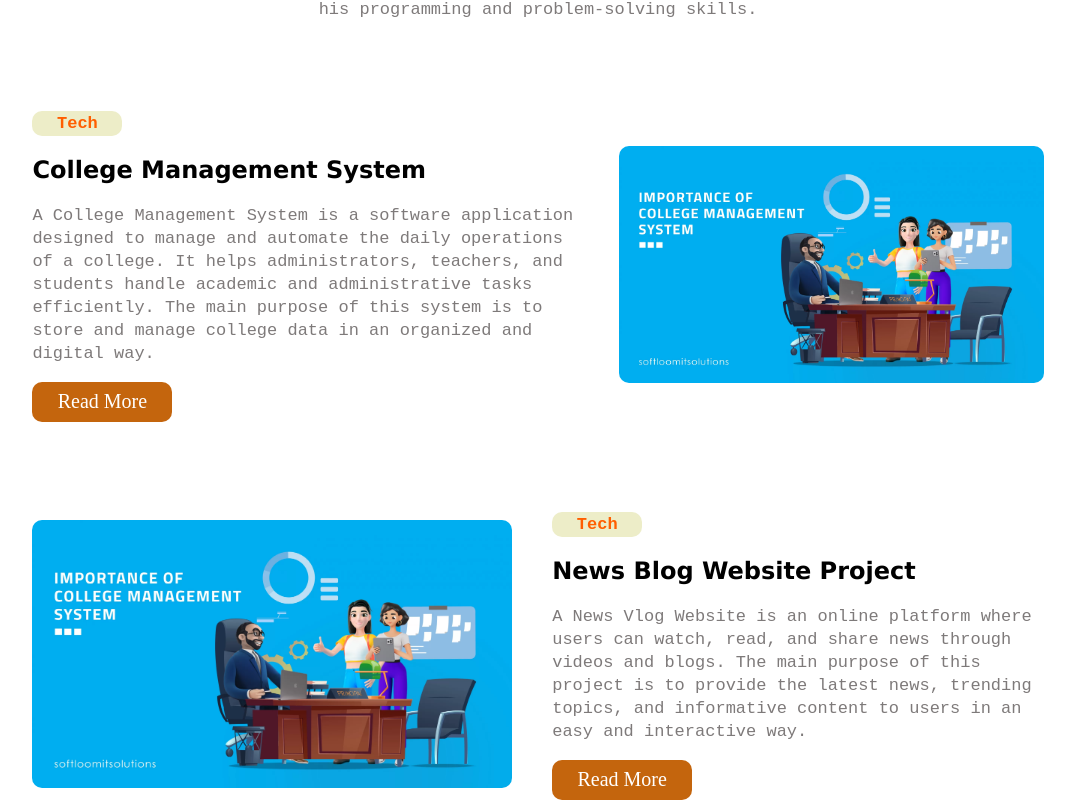
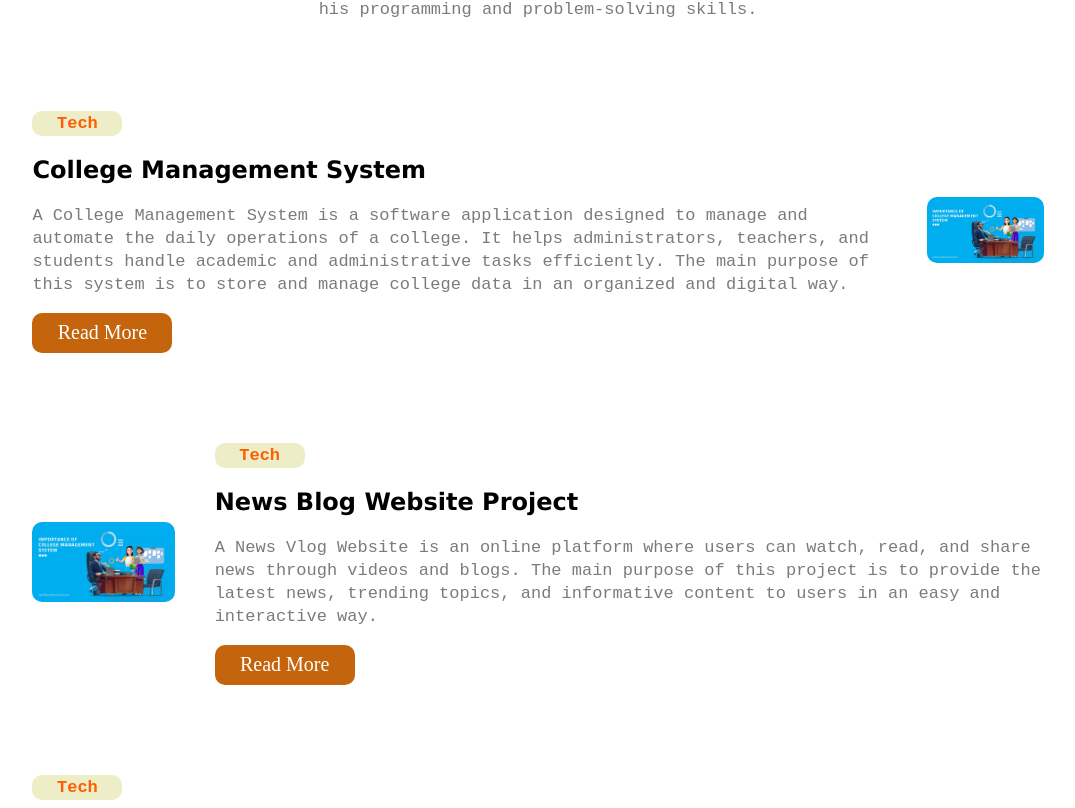
Before and after one commit to Vishal3239/portfolio, a React (Vite) app: page / in a window 1280 px wide. Shown: the part 912-1720 px from the top of the page, without its empty margins (102-1177 px from the left). Built offline with nearby package versions, Linux system fonts and the light colour scheme.

Commit message:
changs imgs

```diff
--- a/src/Body.css
+++ b/src/Body.css
@@ -28,15 +28,21 @@
     gap: 40px;
     margin-top: 90px;
     align-items: center;
+    /* display: flex;
+    gap: 40px;
+    align-items: center; */
+
 }
 
 .college_img{
     /* height: 300px;
     width: 500px;
     border-radius: 10px; */
-    max-width:100%;
-height:auto;
-border-radius:10px;
+    width: 100%;
+    max-width: 450px;
+    height: auto;
+    border-radius: 10px;
+    flex-shrink: 0;
 }
 .about_studies_h1{
     font-family: Verdana, Geneva, Tahoma, sans-serif;
@@ -112,10 +118,8 @@ border-radius:10px;
 /* image size fix */
 .about_studies_container img{
     width: 100%;
-    max-width: 450px;
+    max-width: 100%;   /* 👈 450px hata do */
     height: auto;
-    flex-shrink: 0;   /* 👈 important */
-    object-fit: cover;
 }
 
 /* content width control */
```
